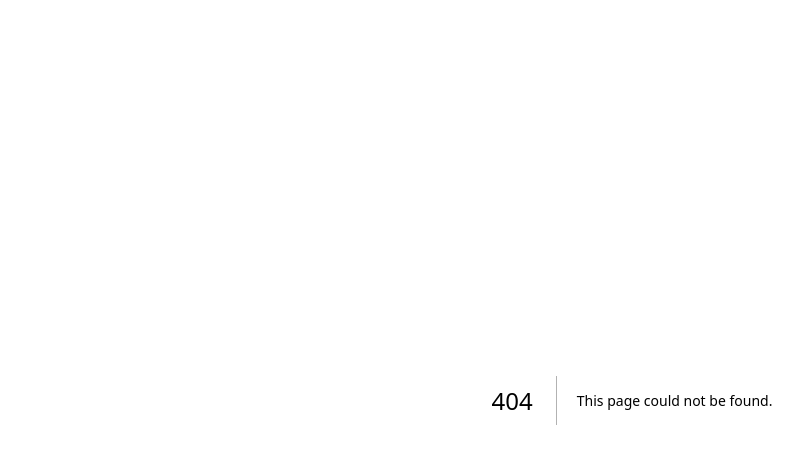
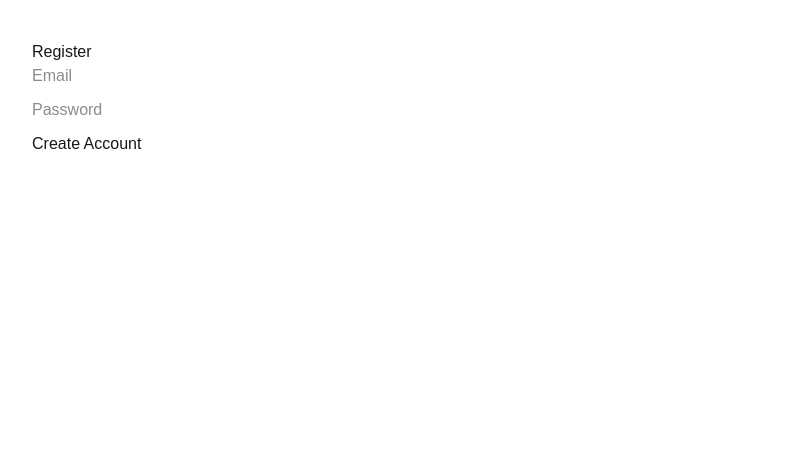
Before and after one commit to riaanverbeek/advisernote-ai, a Next.js app: page /register in a window 1280 px wide. Before the commit this address had no page. Shown: the top 464 px of the page, without its empty margins (8-811 px from the left). Built offline with nearby package versions, Linux system fonts and the light colour scheme; no server answers.

Commit message:
add register page

```diff
--- /dev/null
+++ b/app/register/page.tsx
@@ -0,0 +1,47 @@
+"use client"
+
+import { useState } from "react"
+import { supabase } from "@/lib/supabase"
+
+export default function Register() {
+  const [email, setEmail] = useState("")
+  const [password, setPassword] = useState("")
+
+  const handleRegister = async () => {
+    const { error } = await supabase.auth.signUp({
+      email,
+      password,
+    })
+
+    if (error) {
+      alert(error.message)
+    } else {
+      alert("Check your email to confirm your account.")
+      window.location.href = "/login"
+    }
+  }
+
+  return (
+    <div style={{ padding: "40px" }}>
+      <h1>Register</h1>
+
+      <input
+        type="email"
+        placeholder="Email"
+        onChange={(e) => setEmail(e.target.value)}
+        style={{ display: "block", marginBottom: "10px" }}
+      />
+
+      <input
+        type="password"
+        placeholder="Password"
+        onChange={(e) => setPassword(e.target.value)}
+        style={{ display: "block", marginBottom: "10px" }}
+      />
+
+      <button onClick={handleRegister}>
+        Create Account
+      </button>
+    </div>
+  )
+}
```
